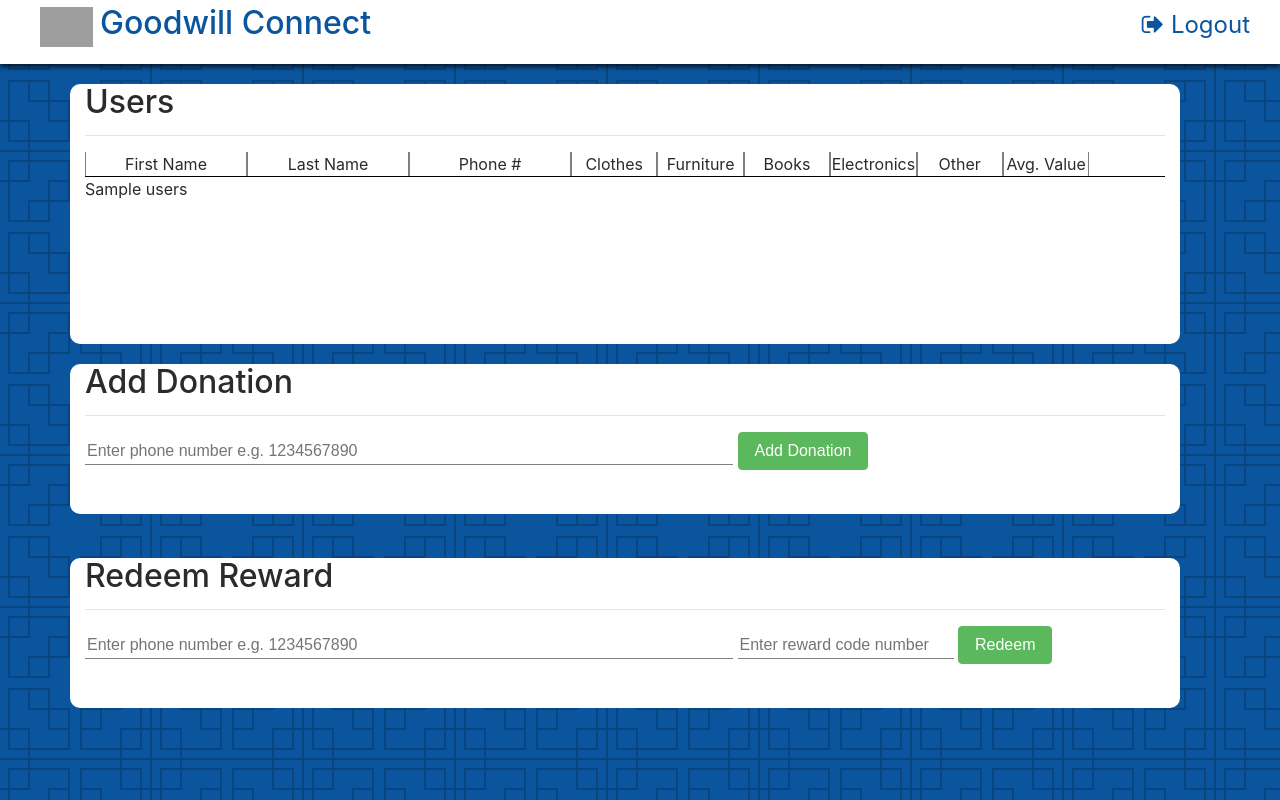
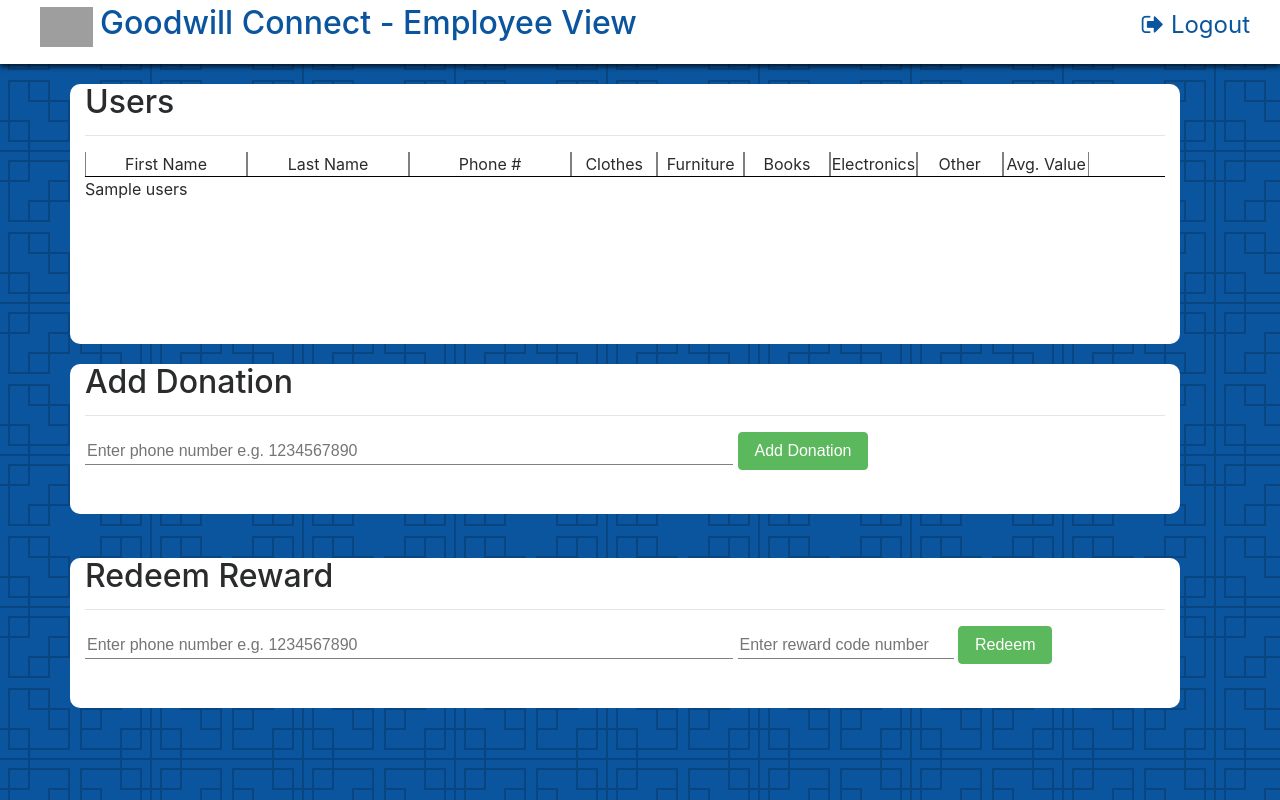
Before and after one commit to Delaware2018/team-13, a Flask app: template app/templates/admin.html in a window 1280 px wide. Run offline with Flask 2, Linux system fonts and the light colour scheme; the template is opened without the code that fills it: most values are stand-ins (such as "Sample title", 1, 10 or a date in 2020); parts of the project's set-up code (start-up, migrations or seed data) failed here and were passed over; some libraries are stand-ins or nearby versions; grey boxes are pictures that could not be loaded.

Commit message:
admin page tweak

```diff
--- a/app/static/stylesheets/main.css
+++ b/app/static/stylesheets/main.css
@@ -35,7 +35,7 @@
 }
 
 body{
-    overflow-y: hidden;
+
 }
 
 body, .row{
--- a/app/templates/admin.html
+++ b/app/templates/admin.html
@@ -16,7 +16,8 @@
                 <li class="nav-item">
                     <a href="http://www.goodwill.org/">
                         <img src="https://upload.wikimedia.org/wikipedia/commons/thumb/a/a2/Goodwill_Industries_Logo.svg/200px-Goodwill_Industries_Logo.svg.png" style="height: 40px">
-                        <h2 style="display: inline-block;">Goodwill Connect</h2>
+                        <h2 style="display: inline-block;">Goodwill Connect -
+                        Employee View</h2>
                     </a>
                 </li>
                 <li class="nav-item nav-item-right">
```
